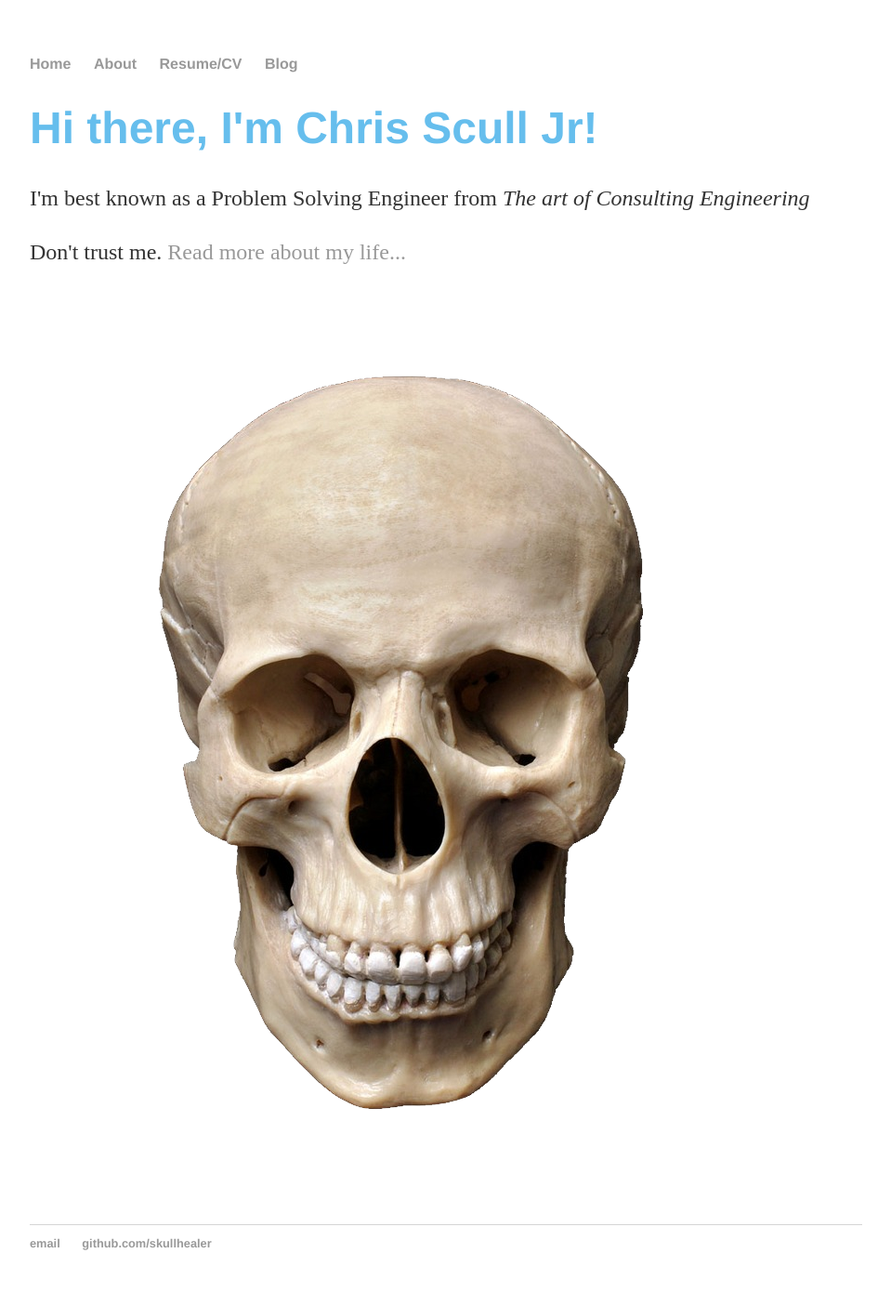
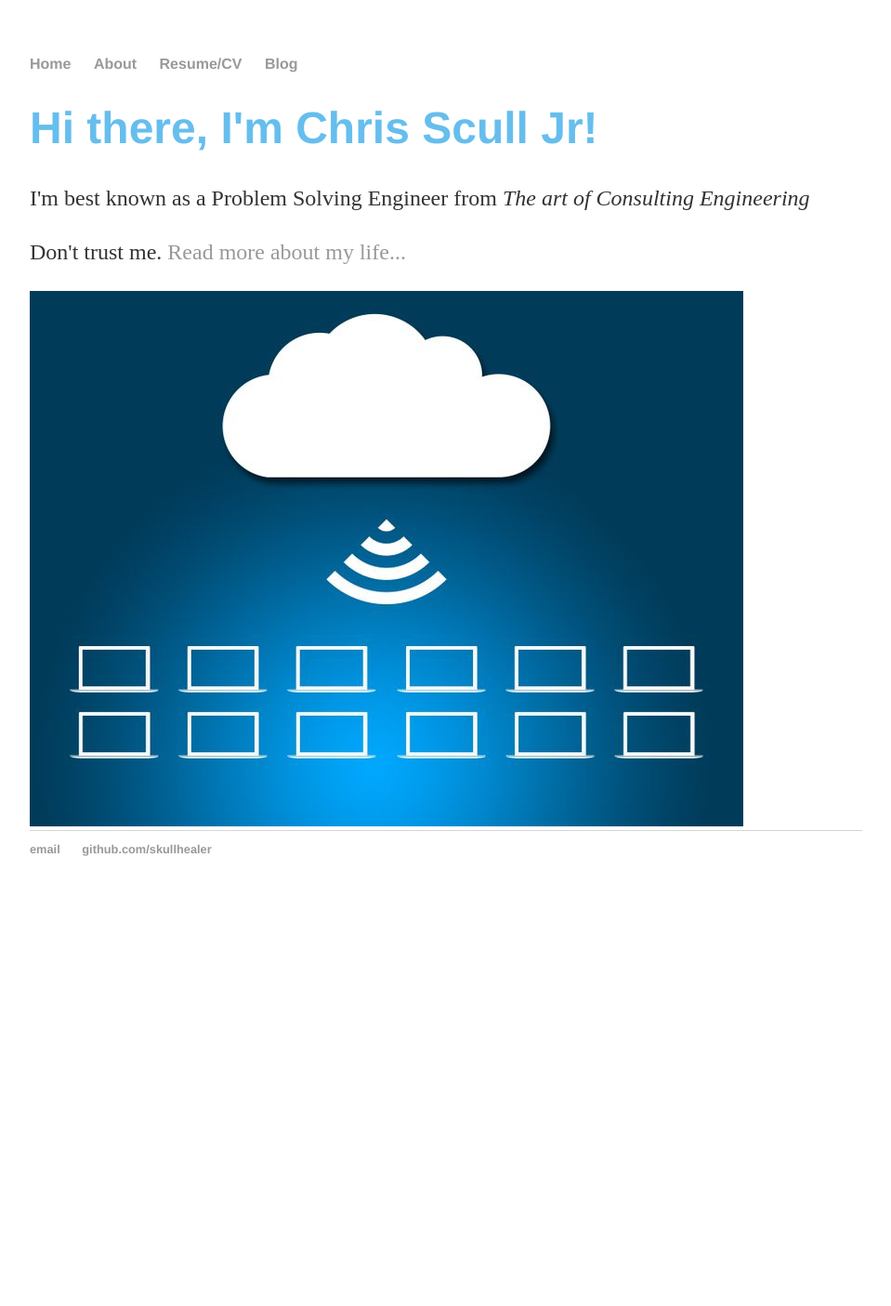
Before and after one commit to SkullHealer/SkullHealer.github.io, a Jekyll site: the page built from index.html, in a window 1280 px wide. Shown: the whole page at 93% size, without its empty margins (160-1119 px from the left). Built offline with Jekyll 4.4.1, drawn with Linux system fonts in a browser that asks for light colours; after the commit the page ends 981 px from its top, so only the background shows below that.

Commit message:
Update index.html

```diff
--- a/index.html
+++ b/index.html
@@ -6,5 +6,5 @@ title: Christopher Scull Jr., Consulting Engineer
         <h1>Hi there, I'm Chris Scull Jr!</h1>
         <p>I'm best known as a Problem Solving Engineer from <em>The art of Consulting Engineering</em></p>
         <p>Don't trust me. <a href="/about">Read more about my life...</a></p>
-        <img src="/docs/skull_PNG1.png" alt="this should be an image of a skull" />
+        <img src="/docs/cloud-network-symbol.jpg" alt="this should be an image of a skull" />
     </div><!-- /.blurb -->
```
